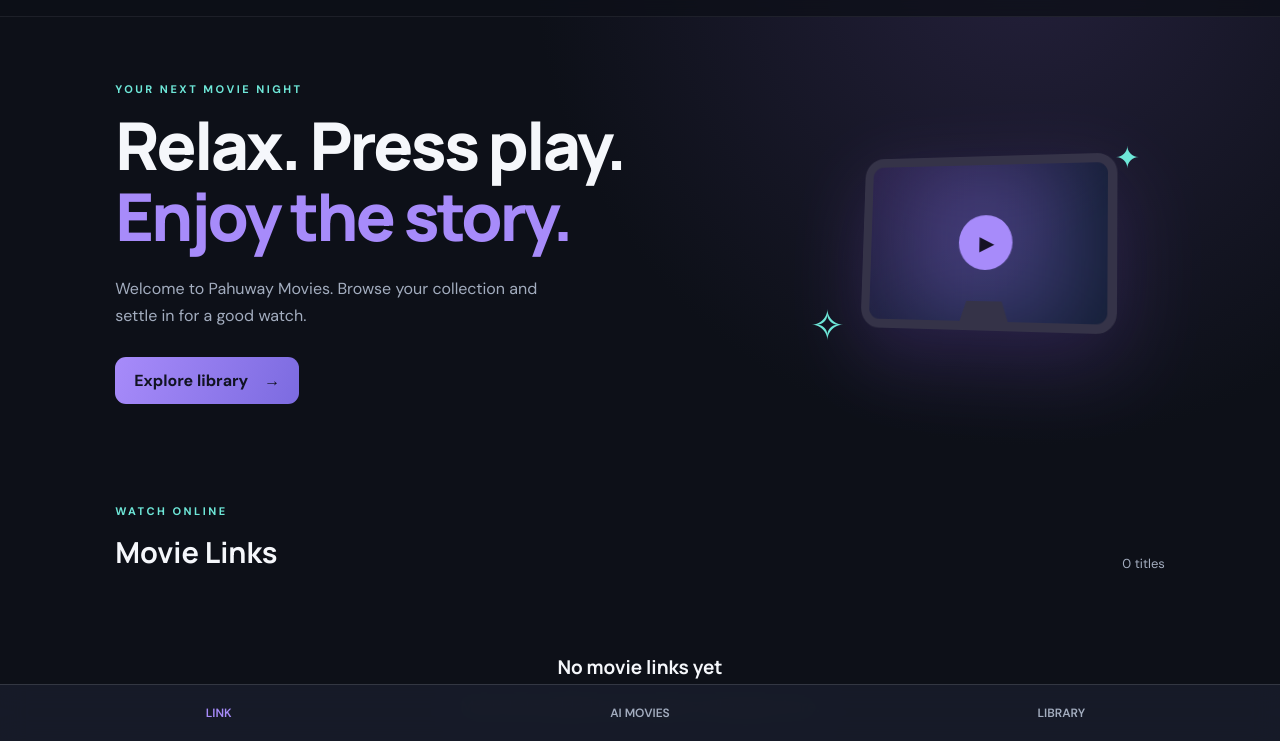
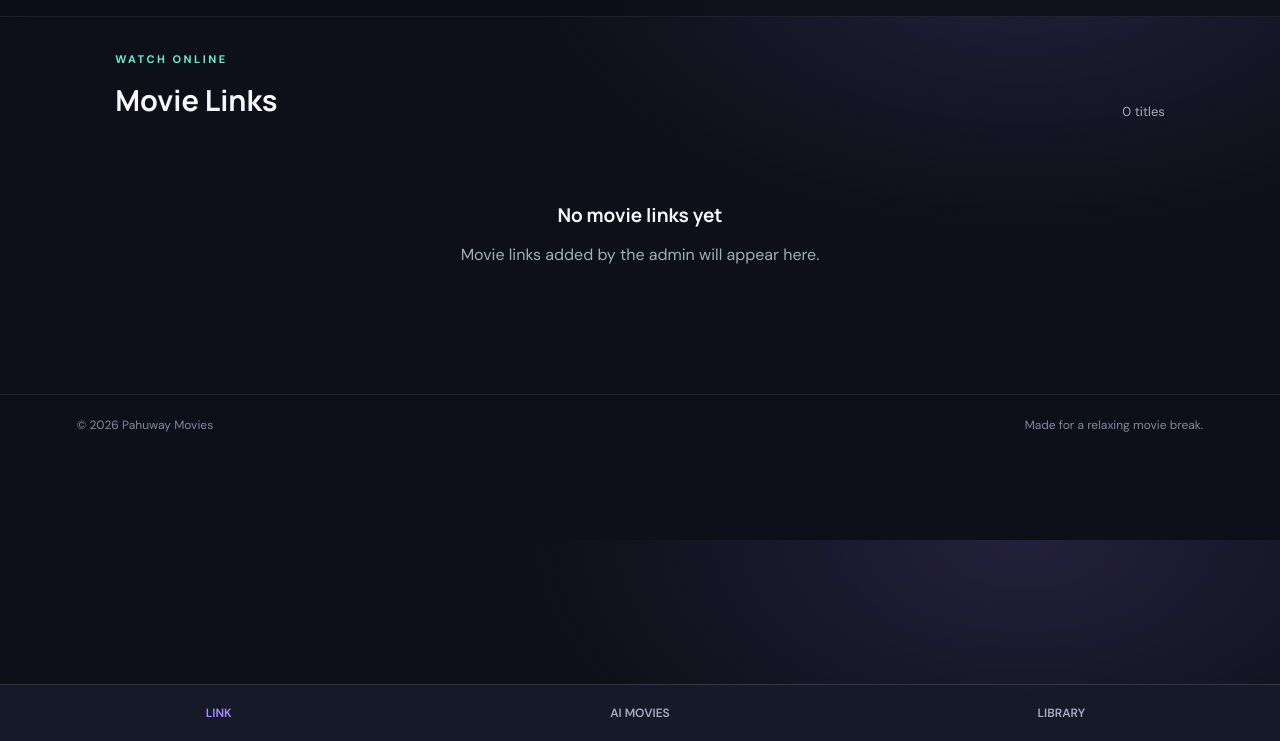
Before and after one commit to kiz971/PAHUWAY-, a plain HTML site: page index.html in a window 1280 px wide. Shown: the part 59-800 px from the top of the page. Drawn offline with nearby package versions, Linux system fonts and the light colour scheme; no server answers.

Commit message:
Remove hero section from index.html
Removed the hero section from the main content of the page.

```diff
--- a/index.html
+++ b/index.html
@@ -29,25 +29,6 @@
     <button id="adminToggle" class="outline-btn">Admin Login</button>
   </nav>
 </header>
-
-
-  <main>
-    <section class="hero">
-      <div class="hero-copy">
-        <p class="eyebrow">YOUR NEXT MOVIE NIGHT</p>
-        <h1>Relax. Press play.<br><span>Enjoy the story.</span></h1>
-        <p class="hero-desc">Welcome to Pahuway Movies. Browse your collection and settle in for a good watch.</p>
-        <a class="primary-btn" href="#library">Explore library <span aria-hidden="true">→</span></a>
-      </div>
-      <div class="hero-art" aria-hidden="true">
-        <div class="screen">
-          <div class="play">▶</div>
-          <div class="screen-glow"></div>
-        </div>
-        <span class="spark s1">✦</span>
-        <span class="spark s2">✧</span>
-      </div>
-    </section>
 
     <section id="library" class="library">
       <div class="section-heading">
```
